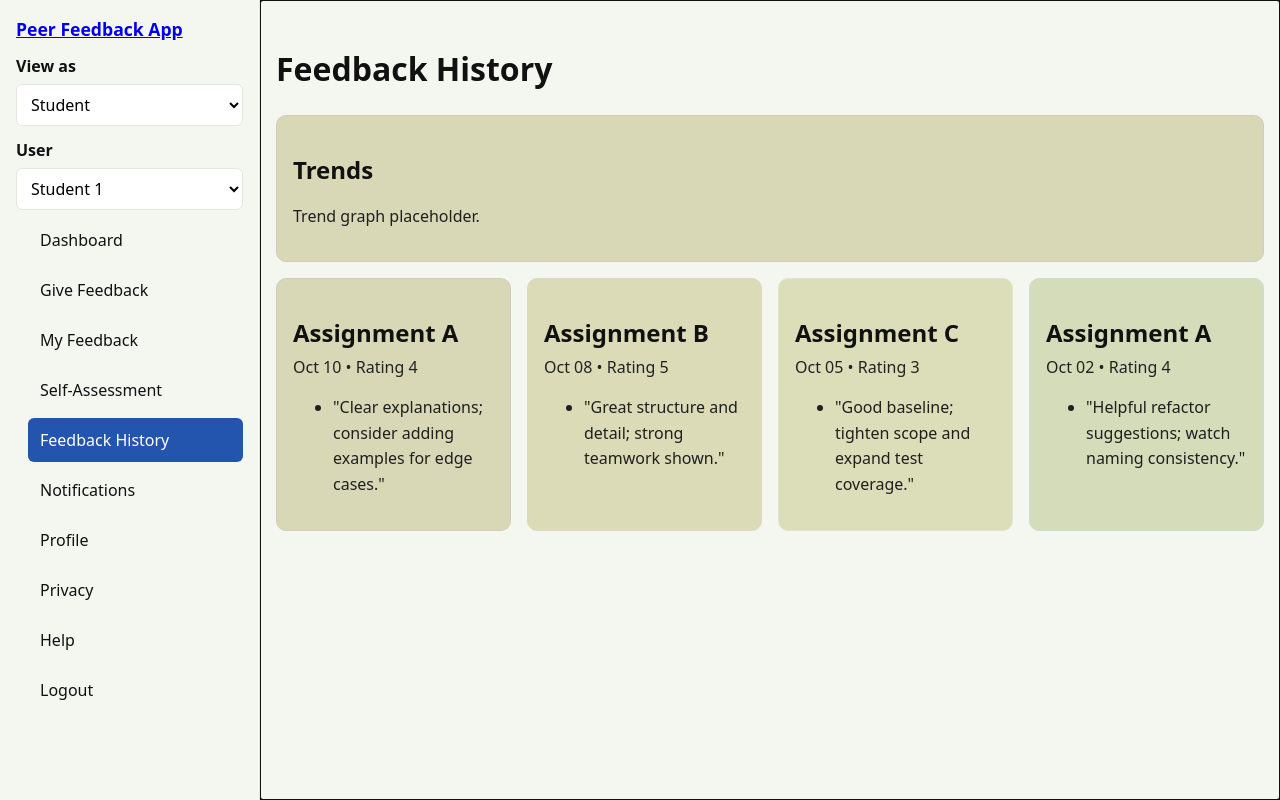
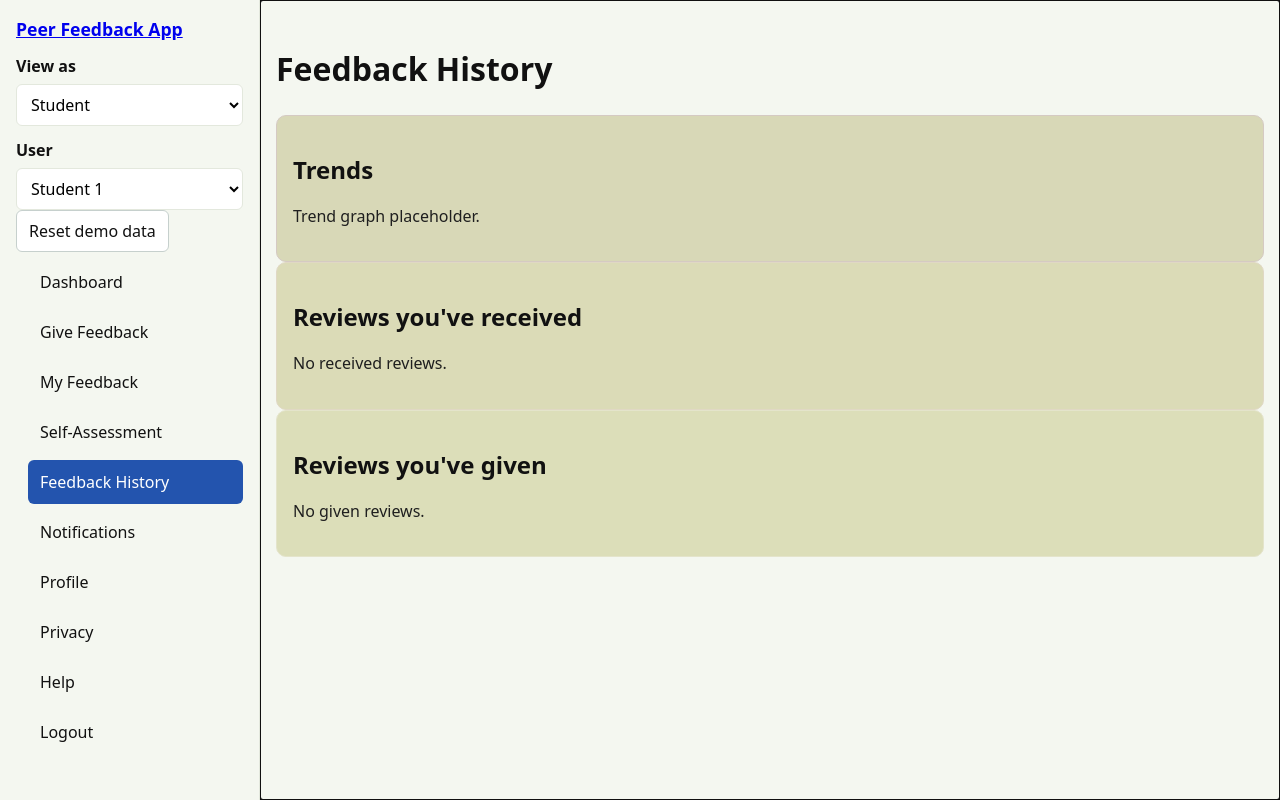
Before and after one commit to cox2ej/SeniorCapstone, a React (Vite) app in the folder src/frontend/react-app/: page /feedback-history in a window 1280 px wide. Built offline with nearby package versions, Linux system fonts and the light colour scheme.

Commit message:
Added more mock functionality
Added mock functionality for aggregated reports, notifications, self-assessment, report exports, and the ability to reset demo data.

```diff
--- a/src/frontend/react-app/src/components/Layout.jsx
+++ b/src/frontend/react-app/src/components/Layout.jsx
@@ -11,7 +11,7 @@ export default function Layout() {
   const navRef = useRef(null)
   const menuBtnRef = useRef(null)
   const prevFocusRef = useRef(null)
-  const { currentUser, setCurrentUser } = useMockStore()
+  const { currentUser, setCurrentUser, resetDemo } = useMockStore()
 
   useEffect(() => {
     localStorage.setItem('role', role)
@@ -146,6 +146,20 @@ export default function Layout() {
               <option value="student1">Student 1</option>
               <option value="student2">Student 2</option>
             </select>
+            <button
+              type="button"
+              className="btn"
+              onClick={() => {
+                if (window.confirm('Clear demo data and reset users?')) {
+                  resetDemo()
+                  setNavOpen(false)
+                  navigate(homePath)
+                }
+              }}
+              aria-label="Reset demo data"
+            >
+              Reset demo data
+            </button>
           </>
         )}
         <button
@@ -184,6 +198,20 @@ export default function Layout() {
                 <option value="student1">Student 1</option>
                 <option value="student2">Student 2</option>
               </select>
+              <button
+                type="button"
+                className="btn"
+                onClick={() => {
+                  if (window.confirm('Clear demo data and reset users?')) {
+                    resetDemo()
+                    setNavOpen(false)
+                    navigate(homePath)
+                  }
+                }}
+                aria-label="Reset demo data"
+              >
+                Reset demo data
+              </button>
             </div>
           )}
           {navLinks.map((link) => (
--- a/src/frontend/react-app/src/pages/AggregatedReports.jsx
+++ b/src/frontend/react-app/src/pages/AggregatedReports.jsx
@@ -1,11 +1,66 @@
+import { useMockStore } from '../store/mockStore.jsx'
+
 export default function AggregatedReports() {
+  const { assignments, reviews, users } = useMockStore()
+  const totalAssignments = assignments.length
+  const totalReviews = reviews.length
+  const average = totalReviews ? (reviews.reduce((s, r) => s + (Number(r.rating) || 0), 0) / totalReviews).toFixed(2) : 'N/A'
+
+  const byAssignment = assignments.map(a => {
+    const rs = reviews.filter(r => r.assignmentId === a.id)
+    const avg = rs.length ? (rs.reduce((s, r) => s + (Number(r.rating) || 0), 0) / rs.length).toFixed(2) : '—'
+    return { id: a.id, title: a.title, owner: users[a.owner]?.name || a.owner, count: rs.length, avg }
+  })
+
+  const byReviewer = Object.values(reviews.reduce((acc, r) => {
+    const key = r.reviewer
+    if (!acc[key]) acc[key] = { reviewer: key, count: 0, sum: 0 }
+    acc[key].count += 1
+    acc[key].sum += Number(r.rating) || 0
+    return acc
+  }, {})).map(x => ({ name: users[x.reviewer]?.name || x.reviewer, count: x.count, avg: (x.sum / x.count).toFixed(2) }))
+
   return (
     <>
       <h1>Aggregated Reports</h1>
       <section className="tile" aria-labelledby="reports-overview">
         <h2 id="reports-overview" className="tile-title">Class-level Insights</h2>
         <div className="tile-content">
-          <p>Class-level charts and statistics placeholder.</p>
+          <ul>
+            <li>Total assignments: {totalAssignments}</li>
+            <li>Total reviews: {totalReviews}</li>
+            <li>Average rating: {average}</li>
+          </ul>
+        </div>
+      </section>
+
+      <section className="tile" aria-labelledby="by-assignment">
+        <h2 id="by-assignment" className="tile-title">By assignment</h2>
+        <div className="tile-content">
+          {byAssignment.length === 0 ? (
+            <p>No assignments yet.</p>
+          ) : (
+            <ul>
+              {byAssignment.map(a => (
+                <li key={a.id}><strong>{a.title}</strong> <span className="muted">(Owner: {a.owner})</span> — Reviews: {a.count} • Avg: {a.avg}</li>
+              ))}
+            </ul>
+          )}
+        </div>
+      </section>
+
+      <section className="tile" aria-labelledby="by-reviewer">
+        <h2 id="by-reviewer" className="tile-title">By reviewer</h2>
+        <div className="tile-content">
+          {byReviewer.length === 0 ? (
+            <p>No reviews yet.</p>
+          ) : (
+            <ul>
+              {byReviewer.map(p => (
+                <li key={p.name}><strong>{p.name}</strong> — Reviews given: {p.count} • Avg rating: {p.avg}</li>
+              ))}
+            </ul>
+          )}
         </div>
       </section>
     </>
--- a/src/frontend/react-app/src/pages/FeedbackHistory.jsx
+++ b/src/frontend/react-app/src/pages/FeedbackHistory.jsx
@@ -1,24 +1,27 @@
 import { useLocation } from 'react-router-dom'
-
-const entries = [
-  { id: 'a1', assignment: 'A', title: 'Assignment A', date: 'Oct 10', rating: 4, text: '"Clear explanations; consider adding examples for edge cases."' },
-  { id: 'b1', assignment: 'B', title: 'Assignment B', date: 'Oct 08', rating: 5, text: '"Great structure and detail; strong teamwork shown."' },
-  { id: 'c1', assignment: 'C', title: 'Assignment C', date: 'Oct 05', rating: 3, text: '"Good baseline; tighten scope and expand test coverage."' },
-  { id: 'a2', assignment: 'A', title: 'Assignment A', date: 'Oct 02', rating: 4, text: '"Helpful refactor suggestions; watch naming consistency."' },
-]
+import { useMockStore } from '../store/mockStore.jsx'
 
 export default function FeedbackHistory() {
   const { search } = useLocation()
   const params = new URLSearchParams(search)
-  const filter = params.get('assignment')
-  const filtered = filter ? entries.filter(e => e.assignment === filter) : entries
-  const none = filter && filtered.length === 0
+  const assignmentId = params.get('assignmentId') || ''
+  const { currentUser, reviews, getAssignmentById, users } = useMockStore()
+
+  const received = reviews.filter(r => {
+    const a = getAssignmentById(r.assignmentId)
+    return a && a.owner === currentUser
+  })
+  const given = reviews.filter(r => r.reviewer === currentUser)
+
+  const filteredReceived = assignmentId ? received.filter(r => r.assignmentId === assignmentId) : received
+  const filteredGiven = assignmentId ? given.filter(r => r.assignmentId === assignmentId) : given
+  const none = assignmentId && (filteredReceived.length + filteredGiven.length === 0)
 
   return (
     <>
-      <h1 id="fh-title">{filter ? `Feedback History — Assignment ${filter}` : 'Feedback History'}</h1>
+      <h1 id="fh-title">Feedback History</h1>
       <p id="fh-filter-note" className="sr-only">
-        {filter ? `Showing results for: Assignment ${filter}` : 'Showing results for: All assignments'}
+        {assignmentId ? `Showing results for assignment ${assignmentId}` : 'Showing results for: All assignments'}
       </p>
 
       <section className="tile" aria-labelledby="trend-heading">
@@ -28,21 +31,55 @@ export default function FeedbackHistory() {
         </div>
       </section>
 
-      <div className="tiles" aria-label="Feedback list">
-        {filtered.map(e => (
-          <div key={e.id} className="tile" aria-labelledby={`fh-${e.id}-title`}>
-            <h2 id={`fh-${e.id}-title`} className="tile-title">{e.title}</h2>
-            <div className="tile-subtitle">{e.date} • Rating {e.rating}</div>
-            <div className="tile-content">
-              <ul>
-                <li>{e.text}</li>
-              </ul>
-            </div>
-          </div>
-        ))}
-      </div>
+      <section className="tile" aria-labelledby="fh-rec-title">
+        <h2 id="fh-rec-title" className="tile-title">Reviews you've received</h2>
+        <div className="tile-content">
+          {filteredReceived.length === 0 ? (
+            <p>No received reviews.</p>
+          ) : (
+            <ul>
+              {filteredReceived.map(r => {
+                const a = getAssignmentById(r.assignmentId)
+                const dt = r.createdAt ? new Date(r.createdAt).toLocaleString() : ''
+                return (
+                  <li key={r.id}>
+                    <strong>{a?.title || 'Assignment'}</strong> {dt ? <span className="muted">({dt})</span> : null}
+                    <div>Rating: {r.rating}</div>
+                    {r.comments && <div>{r.comments}</div>}
+                    <div className="muted">Reviewer: {users[r.reviewer]?.name || r.reviewer}</div>
+                  </li>
+                )
+              })}
+            </ul>
+          )}
+        </div>
+      </section>
 
-      <p id="fh-empty" className={none ? '' : 'sr-only'}>No feedback found for this assignment.</p>
+      <section className="tile" aria-labelledby="fh-given-title">
+        <h2 id="fh-given-title" className="tile-title">Reviews you've given</h2>
+        <div className="tile-content">
+          {filteredGiven.length === 0 ? (
+            <p>No given reviews.</p>
+          ) : (
+            <ul>
+              {filteredGiven.map(r => {
+                const a = getAssignmentById(r.assignmentId)
+                const dt = r.createdAt ? new Date(r.createdAt).toLocaleString() : ''
+                return (
+                  <li key={r.id}>
+                    <strong>{a?.title || 'Assignment'}</strong> {dt ? <span className="muted">({dt})</span> : null}
+                    <div>Rating: {r.rating}</div>
+                    {r.comments && <div>{r.comments}</div>}
+                    <div className="muted">Owner: {a ? (users[a.owner]?.name || a.owner) : ''}</div>
+                  </li>
+                )
+              })}
+            </ul>
+          )}
+        </div>
+      </section>
+
+      <p id="fh-empty" className={none ? '' : 'sr-only'}>No feedback found for this filter.</p>
     </>
   )
 }
--- a/src/frontend/react-app/src/pages/Notifications.jsx
+++ b/src/frontend/react-app/src/pages/Notifications.jsx
@@ -1,14 +1,46 @@
+import { useMockStore } from '../store/mockStore.jsx'
+
 export default function Notifications() {
+  const { currentUser, assignments, reviews, users, getAssignmentById } = useMockStore()
+  const events = []
+  for (const a of assignments) {
+    events.push({
+      id: 'assn_' + a.id,
+      date: a.createdAt ? new Date(a.createdAt).getTime() : 0,
+      text: `Assignment posted by ${users[a.owner]?.name || a.owner}: ${a.title}`,
+    })
+  }
+  for (const r of reviews) {
+    const a = getAssignmentById(r.assignmentId)
+    if (!a) continue
+    const isReceived = a.owner === currentUser
+    const who = users[r.reviewer]?.name || r.reviewer
+    events.push({
+      id: 'rev_' + r.id,
+      date: r.createdAt ? new Date(r.createdAt).getTime() : 0,
+      text: isReceived
+        ? `New review received on ${a.title} by ${who} — Rating ${r.rating}`
+        : `You reviewed ${users[a.owner]?.name || a.owner}'s ${a.title} — Rating ${r.rating}`,
+    })
+  }
+  events.sort((a, b) => b.date - a.date)
+  const recent = events.slice(0, 6)
+
   return (
     <>
       <h1>Notifications Center</h1>
       <section className="tile" aria-labelledby="nt-recent">
         <h2 id="nt-recent" className="tile-title">Recent</h2>
         <div className="tile-content">
-          <ul>
-            <li>Reminder: Submit feedback for Assignment 1 by Friday.</li>
-            <li>New feedback received for Group Project.</li>
-          </ul>
+          {recent.length === 0 ? (
+            <p>No recent notifications.</p>
+          ) : (
+            <ul>
+              {recent.map(ev => (
+                <li key={ev.id}>{ev.text}</li>
+              ))}
+            </ul>
+          )}
         </div>
       </section>
     </>
--- a/src/frontend/react-app/src/pages/ReportsExport.jsx
+++ b/src/frontend/react-app/src/pages/ReportsExport.jsx
@@ -1,13 +1,52 @@
+import { useMockStore } from '../store/mockStore.jsx'
+
 export default function ReportsExport() {
+  const { assignments, reviews, users } = useMockStore()
+
+  function handleExportCSV() {
+    const header = ['assignment_id','assignment_title','assignment_owner','review_id','reviewer','rating','comments','created_at']
+    const rows = []
+    for (const r of reviews) {
+      const a = assignments.find(x => x.id === r.assignmentId)
+      rows.push([
+        a?.id || '',
+        escapeCsv(a?.title || ''),
+        escapeCsv(users[a?.owner]?.name || a?.owner || ''),
+        r.id,
+        escapeCsv(users[r.reviewer]?.name || r.reviewer),
+        String(r.rating ?? ''),
+        escapeCsv(r.comments || ''),
+        r.createdAt || ''
+      ])
+    }
+    const csv = [header.join(','), ...rows.map(cols => cols.join(','))].join('\n')
+    const blob = new Blob([csv], { type: 'text/csv;charset=utf-8;' })
+    const url = URL.createObjectURL(blob)
+    const a = document.createElement('a')
+    a.href = url
+    a.download = 'peer-feedback-export.csv'
+    document.body.appendChild(a)
+    a.click()
+    document.body.removeChild(a)
+    URL.revokeObjectURL(url)
+  }
+
+  function escapeCsv(s) {
+    if (s == null) return ''
+    const str = String(s)
+    if (/[",\n]/.test(str)) return '"' + str.replaceAll('"', '""') + '"'
+    return str
+  }
+
   return (
     <>
       <h1>Reports Export</h1>
       <section className="tile" aria-labelledby="re-overview">
         <h2 id="re-overview" className="tile-title">Export Options</h2>
         <div className="tile-content">
-          <p>Future enhancement placeholder for exporting aggregated reports in CSV/PDF.</p>
+          <p>Download a CSV of all reviews with assignment context.</p>
           <div className="actions">
-            <button className="btn" disabled>Export CSV (mock)</button>
+            <button className="btn primary" onClick={handleExportCSV} aria-label="Export CSV (mock)">Export CSV (mock)</button>
             <button className="btn" disabled>Export PDF (mock)</button>
           </div>
         </div>
--- a/src/frontend/react-app/src/pages/SelfAssessment.jsx
+++ b/src/frontend/react-app/src/pages/SelfAssessment.jsx
@@ -1,11 +1,14 @@
 import { useRef, useState } from 'react'
 import { Link, useNavigate } from 'react-router-dom'
+import { useMockStore } from '../store/mockStore.jsx'
 
 export default function SelfAssessment() {
   const [message, setMessage] = useState('')
   const [errors, setErrors] = useState([])
   const errorSummaryRef = useRef(null)
   const navigate = useNavigate()
+  const { currentUser, getAssignmentsByOwner } = useMockStore()
+  const myAssignments = getAssignmentsByOwner(currentUser)
 
   function onSubmit(e) {
     e.preventDefault()
@@ -76,10 +79,13 @@ export default function SelfAssessment() {
           className={errors.some(e => e.field === 'sa-assignment') ? 'input-error' : undefined}
         >
           <option value="" disabled>Select an assignment</option>
-          <option>Assignment A</option>
-          <option>Assignment B</option>
-          <option>Assignment C</option>
+          {myAssignments.map(a => (
+            <option key={a.id} value={a.id}>{a.title}</option>
+          ))}
         </select>
+        {myAssignments.length === 0 && (
+          <p className="muted">No assignments found. You can post one from My Feedback.</p>
+        )}
         {errors.some(e => e.field === 'sa-assignment') && (
           <p id="sa-assignment-error" className="help-error">{errors.find(e => e.field === 'sa-assignment')?.message}</p>
         )}
--- a/src/frontend/react-app/src/store/mockStore.jsx
+++ b/src/frontend/react-app/src/store/mockStore.jsx
@@ -45,6 +45,18 @@ export function MockStoreProvider({ children }) {
     }))
   }
 
+  const resetDemo = () => {
+    try {
+      localStorage.removeItem('demoStore')
+      localStorage.removeItem('demoUser')
+    } catch (e) { void e }
+    setStore({
+      currentUser: 'student1',
+      assignments: [],
+      reviews: [],
+    })
+  }
+
   const value = {
     users,
     currentUser: store.currentUser,
@@ -53,6 +65,7 @@ export function MockStoreProvider({ children }) {
     reviews: store.reviews,
     addAssignment,
     addReview,
+    resetDemo,
     getAssignmentsByOwner: (userId) => store.assignments.filter(a => a.owner === userId),
     getAssignmentsForReview: (userId) => store.assignments.filter(a => a.owner !== userId),
     getAssignmentById: (id) => store.assignments.find(a => a.id === id) || null,
```
